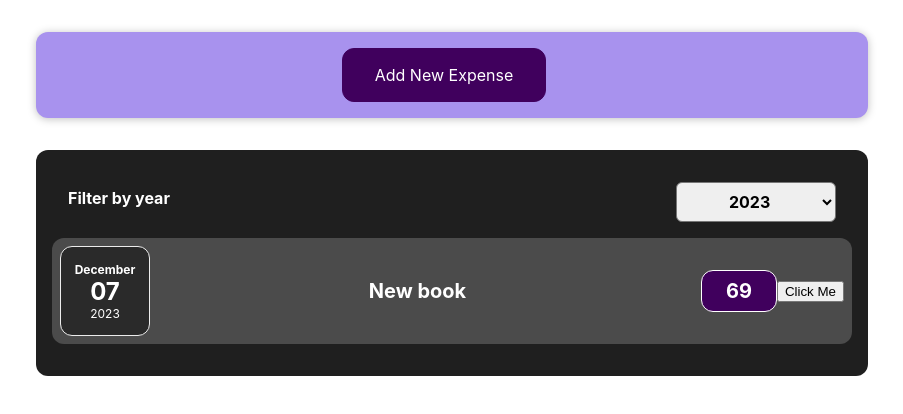
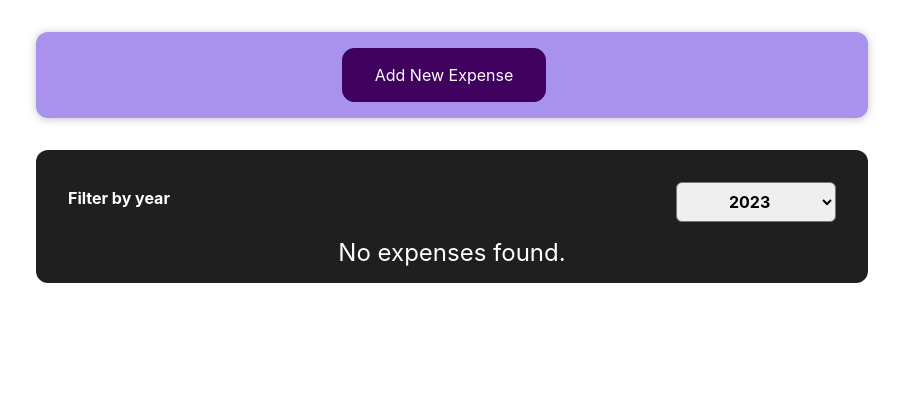
Before and after one commit to AimarKiivits/Anna-react, a React (Create React App) app: page / in a window 1280 px wide. Shown: the top 414 px of the page, without its empty margins (188-1091 px from the left). Built offline with nearby package versions, Linux system fonts and the light colour scheme.

Commit message:
Localstorage and useEffect

```diff
--- a/src/App.js
+++ b/src/App.js
@@ -1,4 +1,4 @@
-import { useState } from 'react';
+import { useState, useEffect } from 'react';
 import './components/Expenses/Expenses.css';
 import './App.css';
 import NewExpense from './components/NewExpense/NewExpense';
@@ -32,7 +32,14 @@
 ]
 
 const App = () => {
-  const [expenses, setExpenses] = useState(DYMMY_EXPENSES)
+  const [expenses, setExpenses] = useState(() => {
+    const expensesFromLS = JSON.parse(localStorage.getItem('expenses'))
+    return expensesFromLS || []
+  })
+
+  useEffect(() => {
+    localStorage.setItem('expenses', JSON.stringify(expenses))
+  }, [expenses])
 
   const addExpenseHandler = (expense) => {
     console.log('In App.js')
--- a/src/components/Expenses/ExpenseDate.js
+++ b/src/components/Expenses/ExpenseDate.js
@@ -1,9 +1,9 @@
 import './ExpenseDate.css'
 
 const ExpenseDate = (props) => {
-    const day = props.date.toLocaleString('en-US', {day: '2-digit'})
-    const month = props.date.toLocaleString('en-US', {month: 'long'})
-    const year = props.date.getFullYear()
+    const day = new Date (props.date).toLocaleString('en-US', {day: '2-digit'})
+    const month = new Date (props.date).toLocaleString('en-US', {month: 'long'})
+    const year = new Date (props.date).getFullYear()
 
     return(
         <div className='expense-date'>
--- a/src/components/Expenses/Expenses.js
+++ b/src/components/Expenses/Expenses.js
@@ -19,7 +19,7 @@
     })
 
     const filteredExpenses = props.expenses.filter((expense) => {
-        return filteredYear === '' || expense.date.getFullYear().toString() === filteredYear;
+        return new Date (expense.date).getFullYear().toString() === filteredYear;
     });
 
     return(
```
